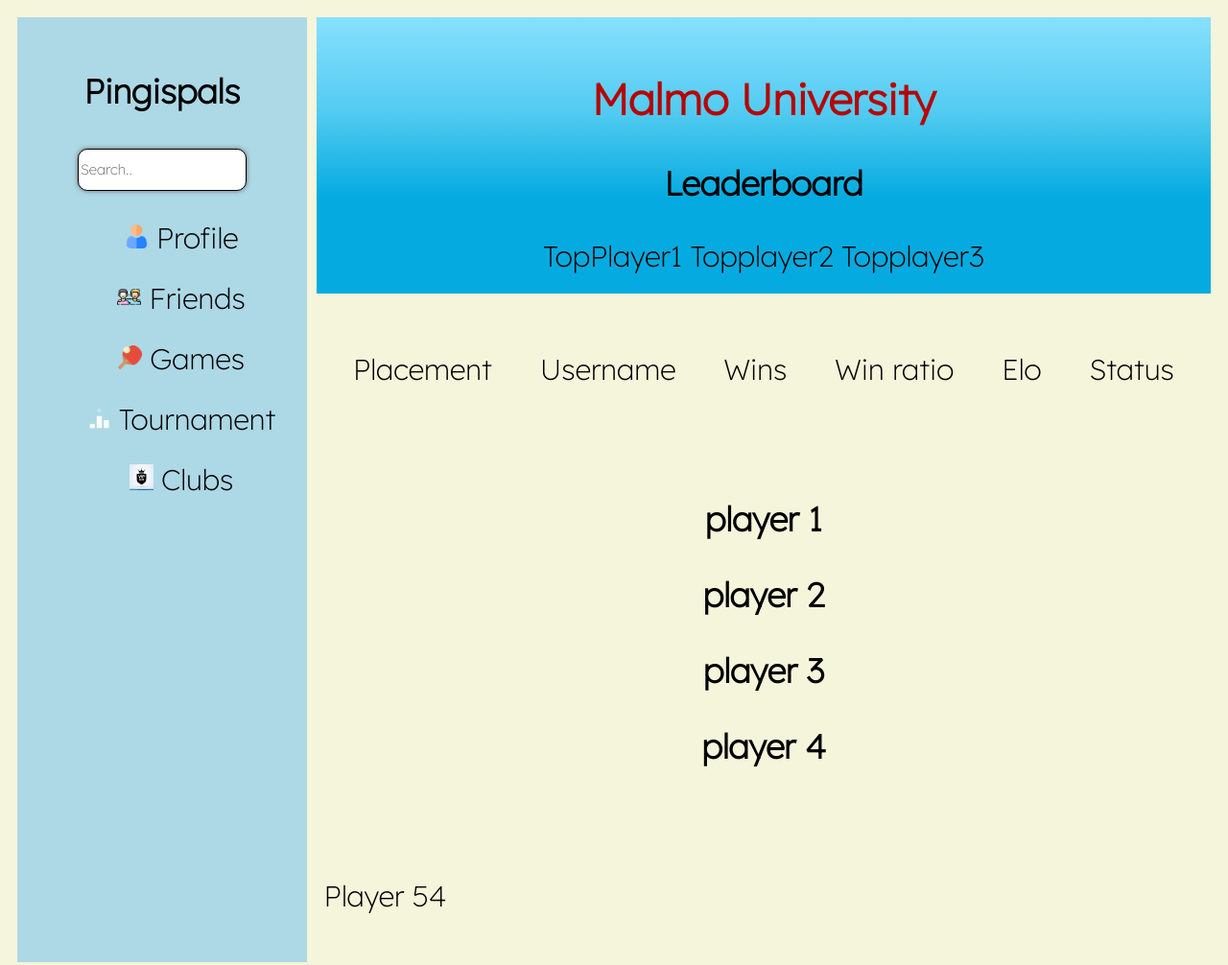
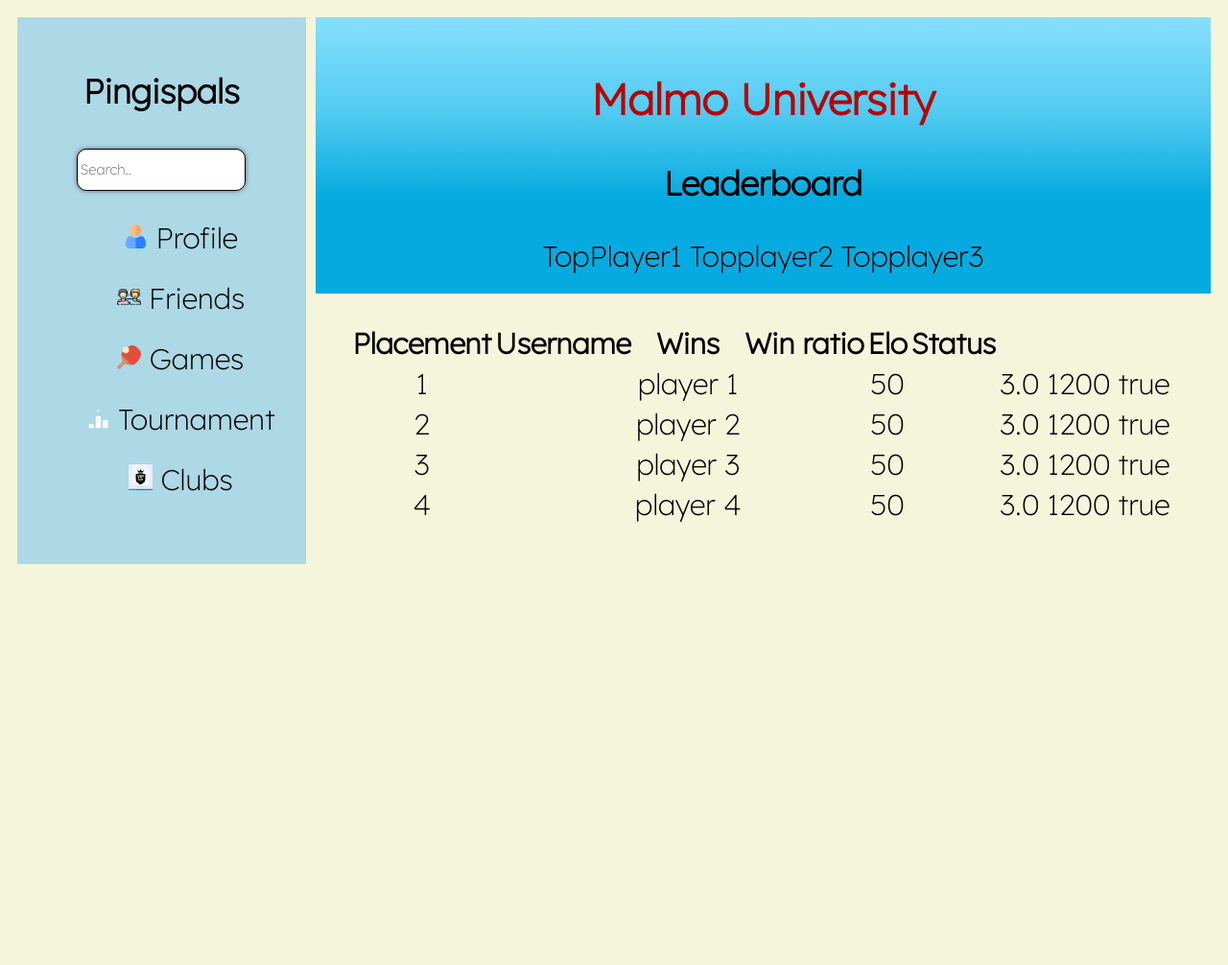
Before and after one commit to jenslars/Pingispalz, a plain HTML site: page PingisPals_Leaderboard/Leaderboard.html in a window 1280 px wide. Shown: the whole page at 96% size. After the commit the page ends 800 px from the top, so only its background shows below. Drawn offline with Linux system fonts and the light colour scheme.

Commit message:
Leaderboard V2.0
Jag har fortsatt på javascriptet och fått det att funka någorlunda

```diff
--- a/PingisPals_Leaderboard/Leaderboard.html
+++ b/PingisPals_Leaderboard/Leaderboard.html
@@ -30,62 +30,22 @@
             <p> Topplayer3 </p>
         </div>
         <div class="ranking">
-            <p> Placement </p>
-            <p> Username </p>
-            <p> Wins </p>
-            <p> Win ratio </p>
-            <p> Elo </p>
-            <p> Status </p>
+            <table>
+                <thead>
+                    <tr>
+                        <th id="placement"> Placement </th>
+                        <th id="username"> Username </th>
+                        <th id="wins"> Wins </th>
+                        <th id="winRatio"> Win ratio </th>
+                        <th id="elo"> Elo </th>
+                        <th id="status"> Status </th>
+                    </tr>
+                </thead>
+                <tbody id="ladder"></tbody>
+            </table>
+                <script src="leaderboardScript.js"> </script>
         </div>
-        <div id="ladder">
-        </div>
-        <script>
-        let players = [{
-            placement: "1",
-            username: "player 1",
-            wins: "50",
-            winRatio: "3.0",
-            elo: "1200",
-            status: true
-        },
-        {
-            placement: "2",
-            username: "player 2",
-            wins: "50",
-            winRatio: "3.0",
-            elo: "1200",
-            status: true
-        },
-        {
-            placement: "3",
-            username: "player 3",
-            wins: "50",
-            winRatio: "3.0",
-            elo: "1200",
-            status: true
-        },
-        {
-            placement: "4",
-            username: "player 4",
-            wins: "50",
-            winRatio: "3.0",
-            elo: "1200",
-            status: true
-        }]
 
-        for (let i = 0; i < players.length ; i++) {
-            const paragraph = document.createElement("h3");
-            const node = document.createTextNode(players[i].username);
-            paragraph.appendChild(node);
-            const element = document.getElementById("ladder");
-            element.appendChild(paragraph);
-        }
-        </script>
-            <script src="leaderboardScript.js"> </script>
-        <div class="footer">
-            <p> Player 54 </p>
-            <!-- Add JavaScript to name THE player -->
-        </div>
     </div>
 
 </body>
--- a/PingisPals_Leaderboard/leaderboardScript.js
+++ b/PingisPals_Leaderboard/leaderboardScript.js
@@ -29,13 +29,18 @@
     winRatio: "3.0",
     elo: "1200",
     status: true
-}]
+}];
 
+var table = "<tbody>"
+for (let i = 0; i < players.length ; i++) {
 
-for (let i = 0; i < players.length ; i++) {
-    const paragraph = document.createElement("h3");
-    const node = document.createTextNode(players.username[i]);
-    paragraph.appendChild(node);
-    const element = document.getElementById("ladder");
-    element.appendChild(paragraph);
+    table += "<tr>";
+    table += "<td>" + players[i].placement + "<td>";
+    table += "<td>" + players[i].username + "<td>";
+    table += "<td>" + players[i].wins + "<td>";
+    table += "<td>" + players[i].winRatio + "<td>";
+    table += "<td>" + players[i].elo + "<td>";
+    table += "<td>" + players[i].status + "<td>";
 }
+table += "</tbody>";
+document.getElementById("ladder").innerHTML = table;
```
Also changed, not shown: PingisPals_Leaderboard/styleLeaderboard.css (line endings or trailing spaces).
